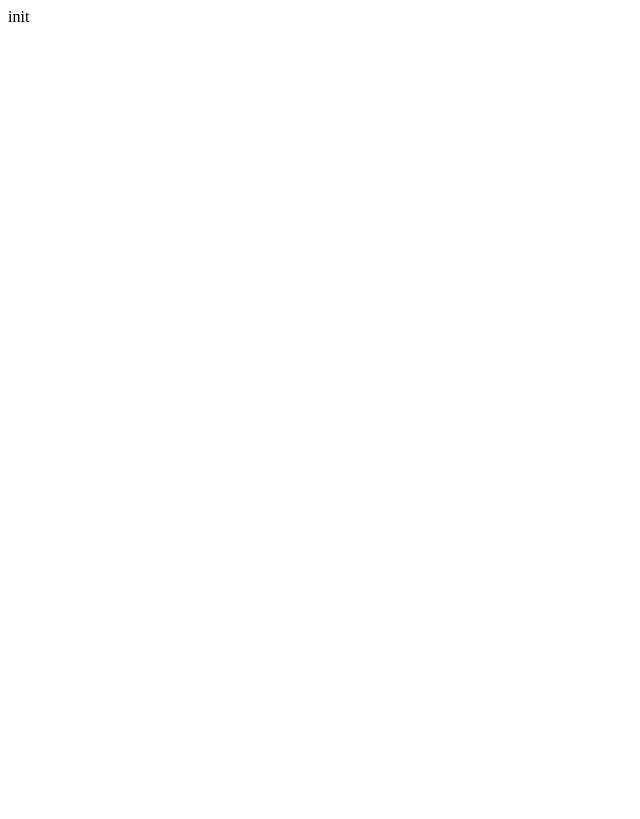
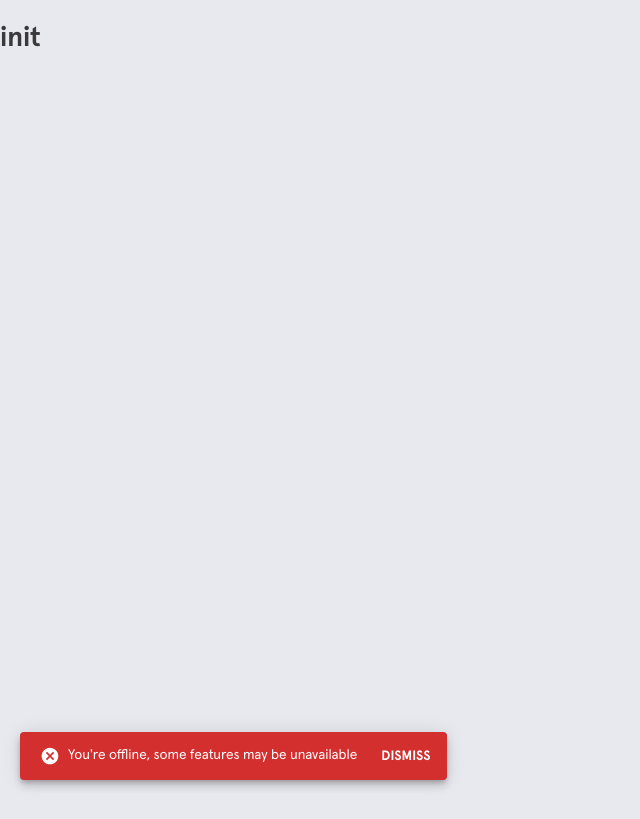
Before and after one commit to ahmsalah/ea-task, a React (Create React App) app: page / in a window 1280 px wide. Shown: the whole page, without its empty margins (0-640 px from the left). Built offline with nearby package versions, Linux system fonts and the light colour scheme; no server answers.

Commit message:
Connect it all in app.js

```diff
--- a/src/App.js
+++ b/src/App.js
@@ -1,7 +1,27 @@
 import React from 'react';
+import { ThemeProvider } from '@material-ui/core/styles';
+import theme from 'theme';
+import CssBaseline from '@material-ui/core/CssBaseline';
+import { Snackbar } from 'utils/snackbar';
+import NoConnection from 'utils/NoConnection';
+import { Provider } from 'react-redux';
+import store from 'redux/store';
+import ErrorBoundary from 'utils/ErrorBoundary';
 
 function App() {
-  return <div className="App">init</div>;
+  return (
+    <Provider store={store}>
+      <ThemeProvider theme={theme}>
+        <Snackbar>
+          <CssBaseline />
+          <NoConnection />
+          <ErrorBoundary>
+            <h1>init</h1>
+          </ErrorBoundary>
+        </Snackbar>
+      </ThemeProvider>
+    </Provider>
+  );
 }
 
 export default App;
```
